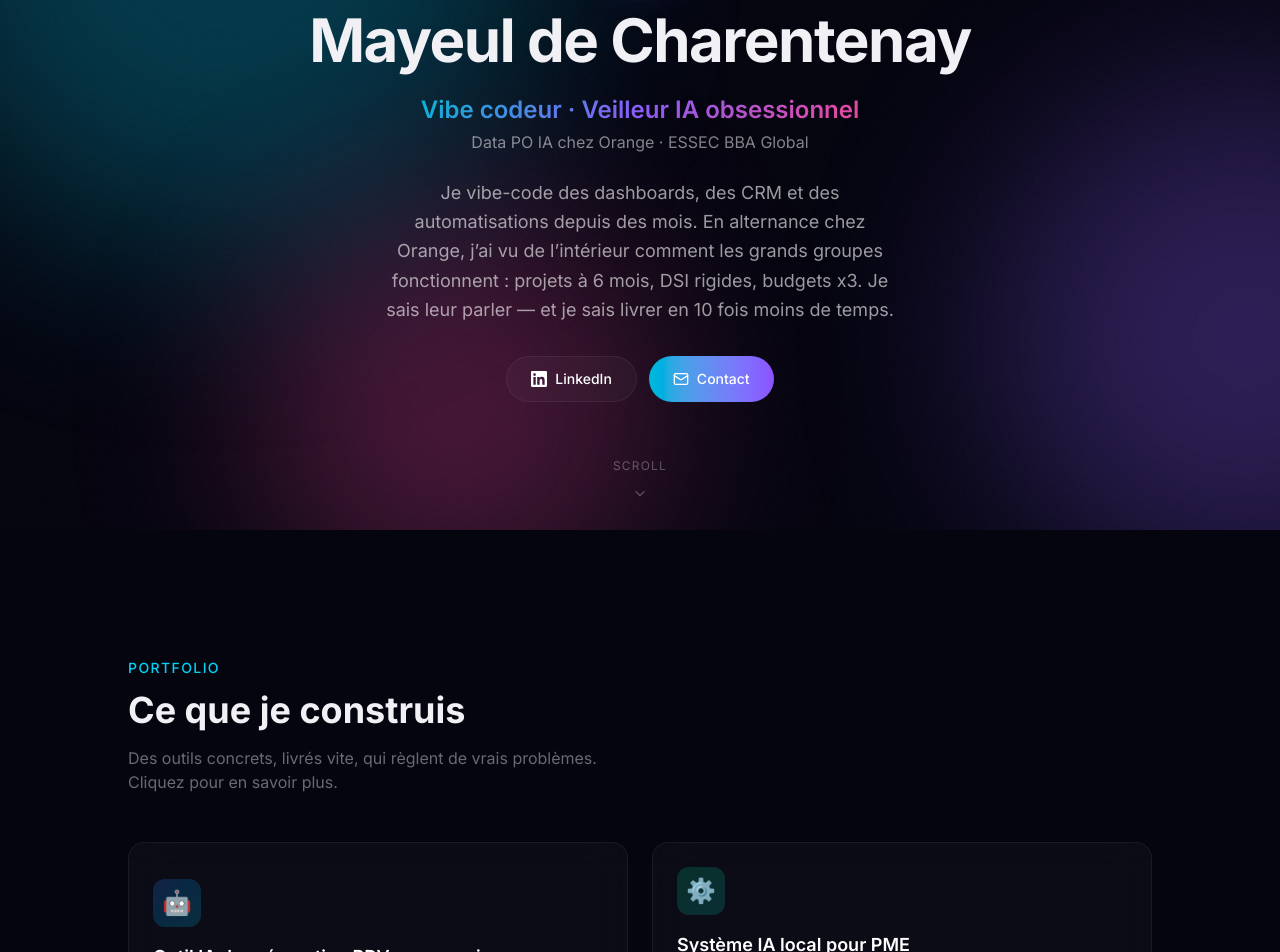
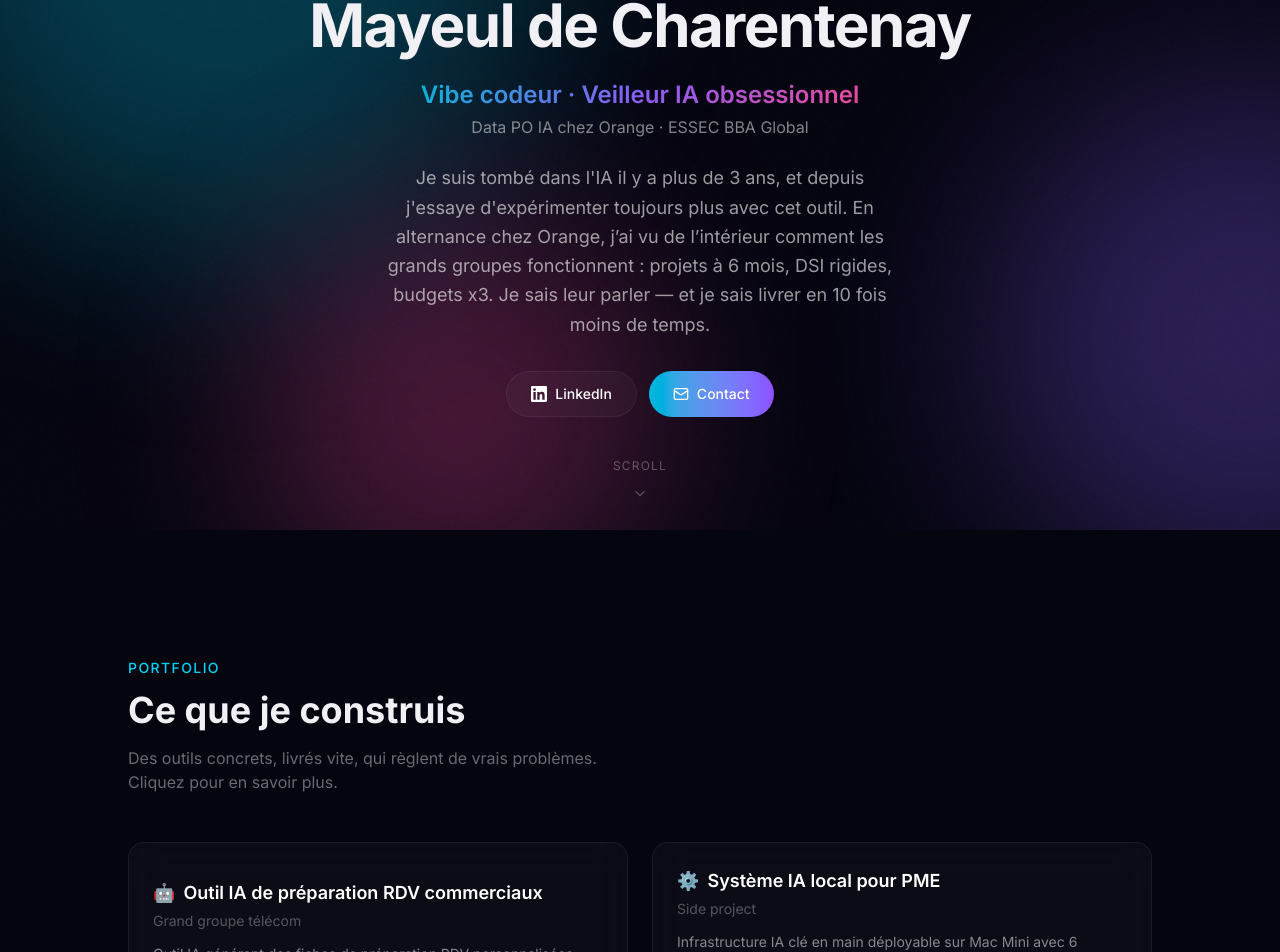
Before and after one commit to May-1600/cv-mayeul, a Next.js app: page / in a window 1280 px wide. Shown: the part 270-1222 px from the top of the page. Built offline with nearby package versions, Linux system fonts and the light colour scheme.

Commit message:
Remove colored squares behind emojis, inline emoji with title

```diff
--- a/components/ProjectCard.tsx
+++ b/components/ProjectCard.tsx
@@ -22,15 +22,9 @@ export default function ProjectCard({ project, index, onClick }: ProjectCardProp
         onClick={onClick}
         className="glass glass-hover group rounded-2xl p-6 block h-full w-full text-left cursor-pointer"
       >
-        {/* Emoji icon */}
-        <div
-          className={`mb-4 flex h-12 w-12 items-center justify-center rounded-xl bg-gradient-to-br ${project.gradient} text-2xl`}
-        >
-          {project.emoji}
-        </div>
-
-        {/* Title */}
+        {/* Title with emoji inline */}
         <h3 className="text-lg font-semibold text-white mb-1">
+          <span className="mr-2">{project.emoji}</span>
           {project.title}
         </h3>
 
--- a/data/cv-data.ts
+++ b/data/cv-data.ts
@@ -3,7 +3,7 @@ export const personalInfo = {
   tagline: "Vibe codeur \u00b7 Veilleur IA obsessionnel",
   subtitle: "Data PO IA chez Orange \u00b7 ESSEC BBA Global",
   pitch:
-    "Je vibe-code des dashboards, des CRM et des automatisations depuis des mois. En alternance chez Orange, j\u2019ai vu de l\u2019int\u00e9rieur comment les grands groupes fonctionnent : projets \u00e0 6 mois, DSI rigides, budgets x3. Je sais leur parler \u2014 et je sais livrer en 10 fois moins de temps.",
+    "Je suis tombé dans l'IA il y a plus de 3 ans, et depuis j'essaye d'expérimenter toujours plus avec cet outil. En alternance chez Orange, j\u2019ai vu de l\u2019int\u00e9rieur comment les grands groupes fonctionnent : projets \u00e0 6 mois, DSI rigides, budgets x3. Je sais leur parler \u2014 et je sais livrer en 10 fois moins de temps.",
   email: "mayeul.mareschaldecharentenay@essec.edu",
   linkedin: "https://www.linkedin.com/in/mayeul-de-charentenay/",
   photo: "/photo-mayeul.jpg",
```
